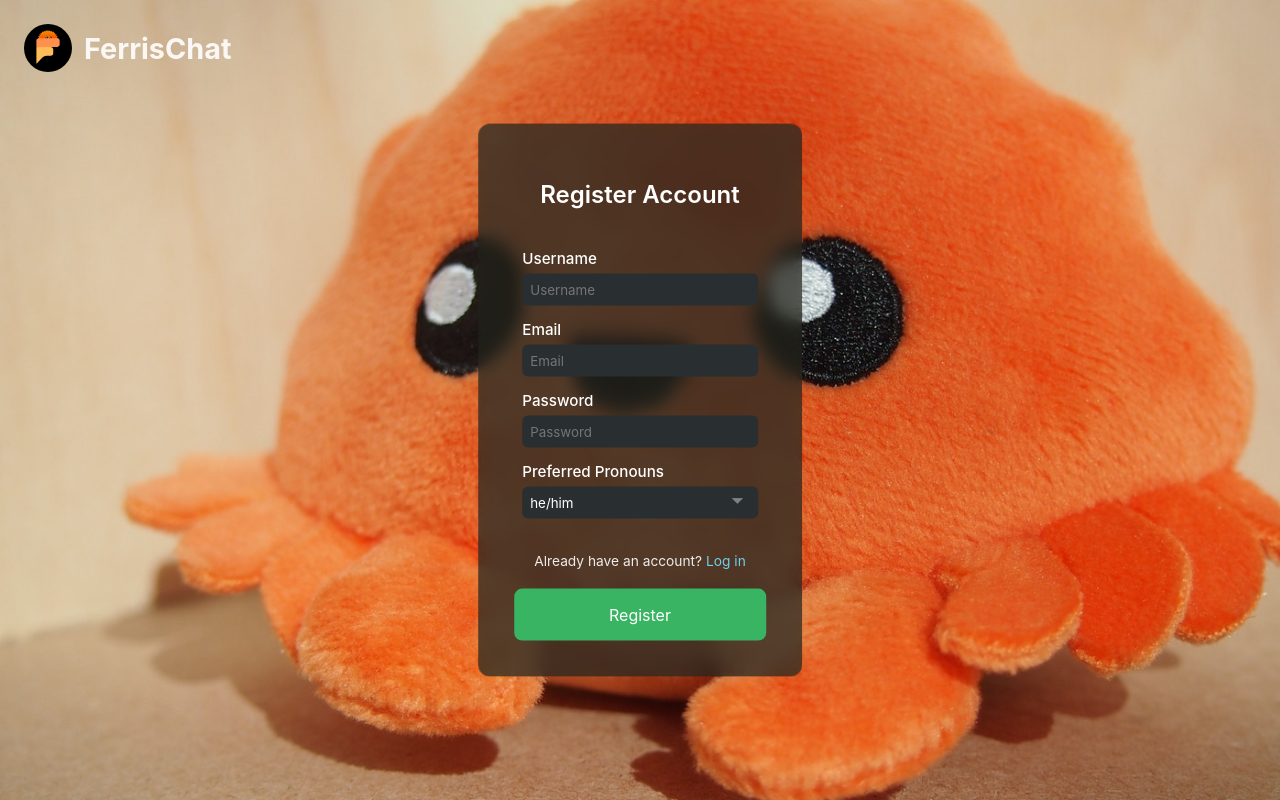
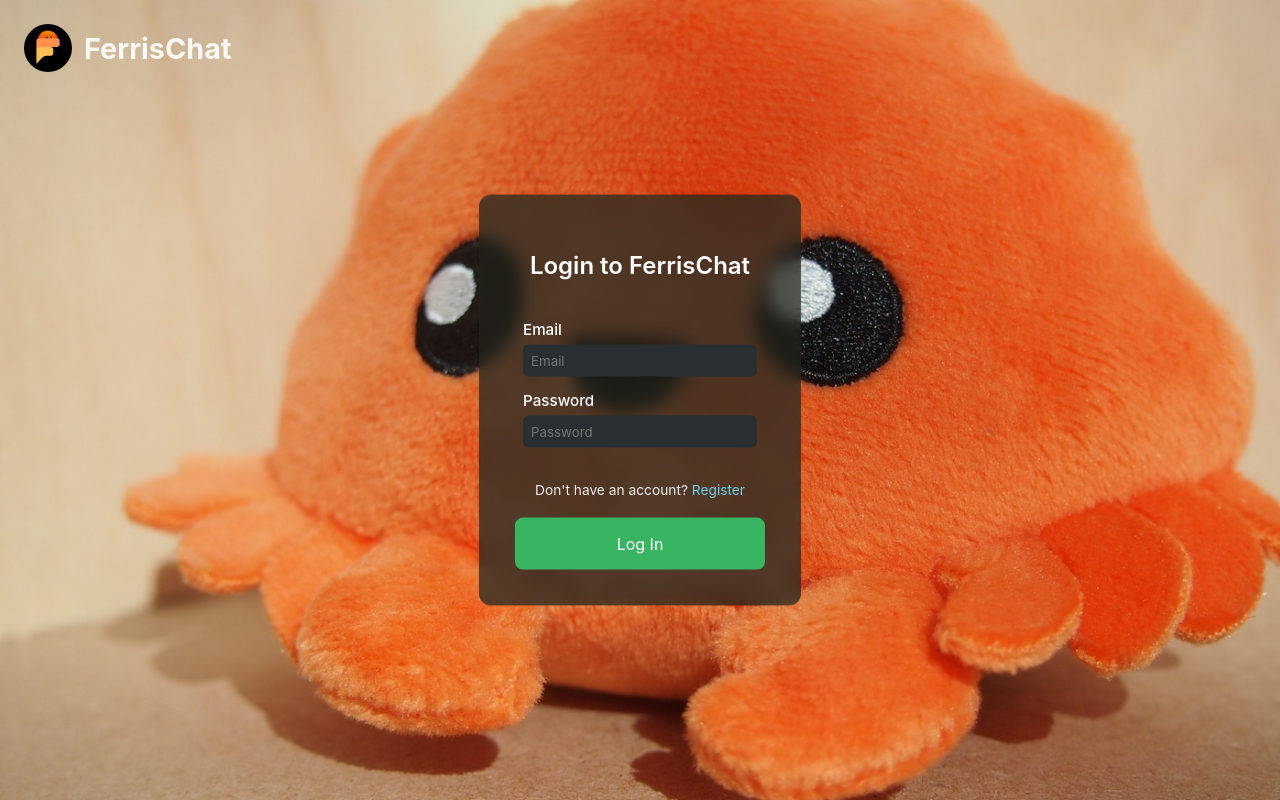
Before and after one commit to FerrisChat/WebClient, a React (Vite) app: page /login in a window 1280 px wide. Built offline with nearby package versions, Linux system fonts and the light colour scheme; what webfontloader would draw is missing.

Commit message:
Swap elements

```diff
--- a/src/pages/login/Login.tsx
+++ b/src/pages/login/Login.tsx
@@ -19,8 +19,8 @@ export default function Login() {
         <Container>
             <FerrisChatLogo />
             <Routes>
-                <Route path="create" element={<LoginForm />} />
-                <Route path="*" element={<RegisterForm />} />
+                <Route path="create" element={<RegisterForm />} />
+                <Route path="*" element={<LoginForm />} />
             </Routes>
         </Container>
     )
```
